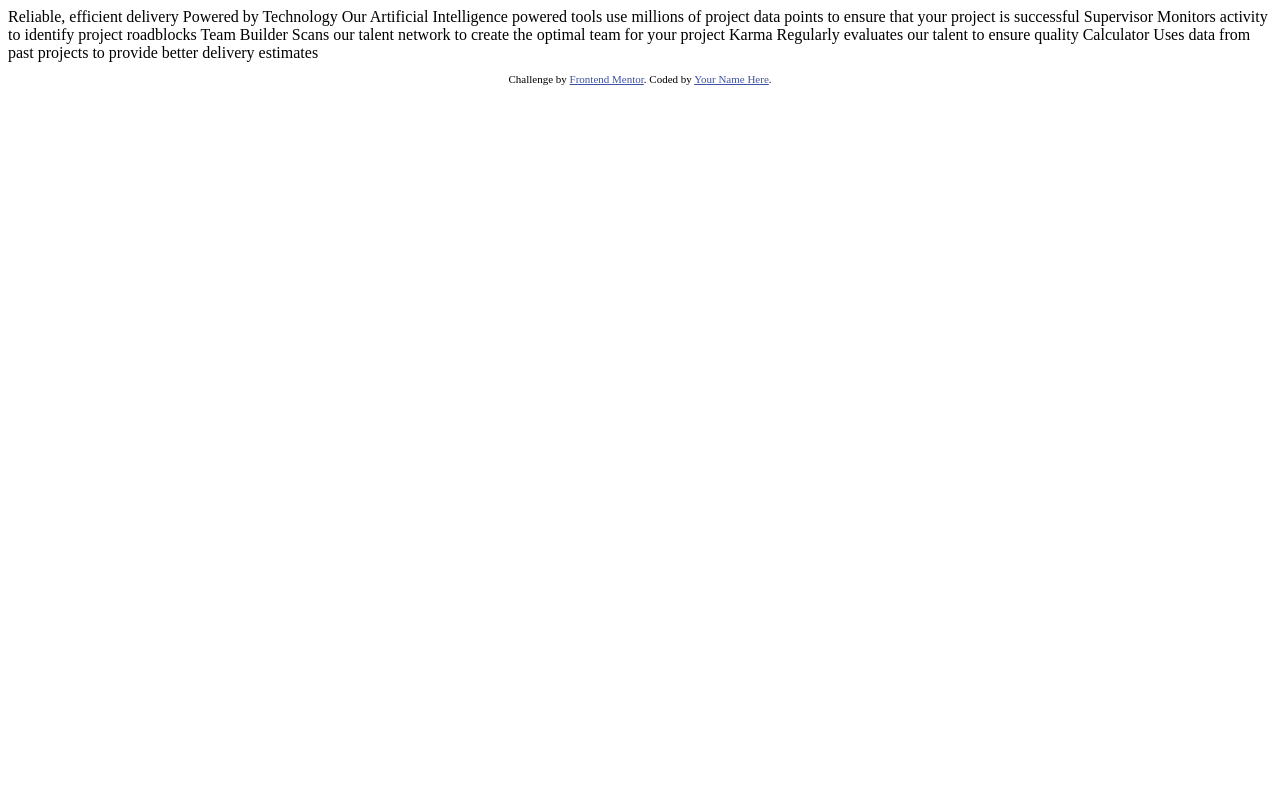
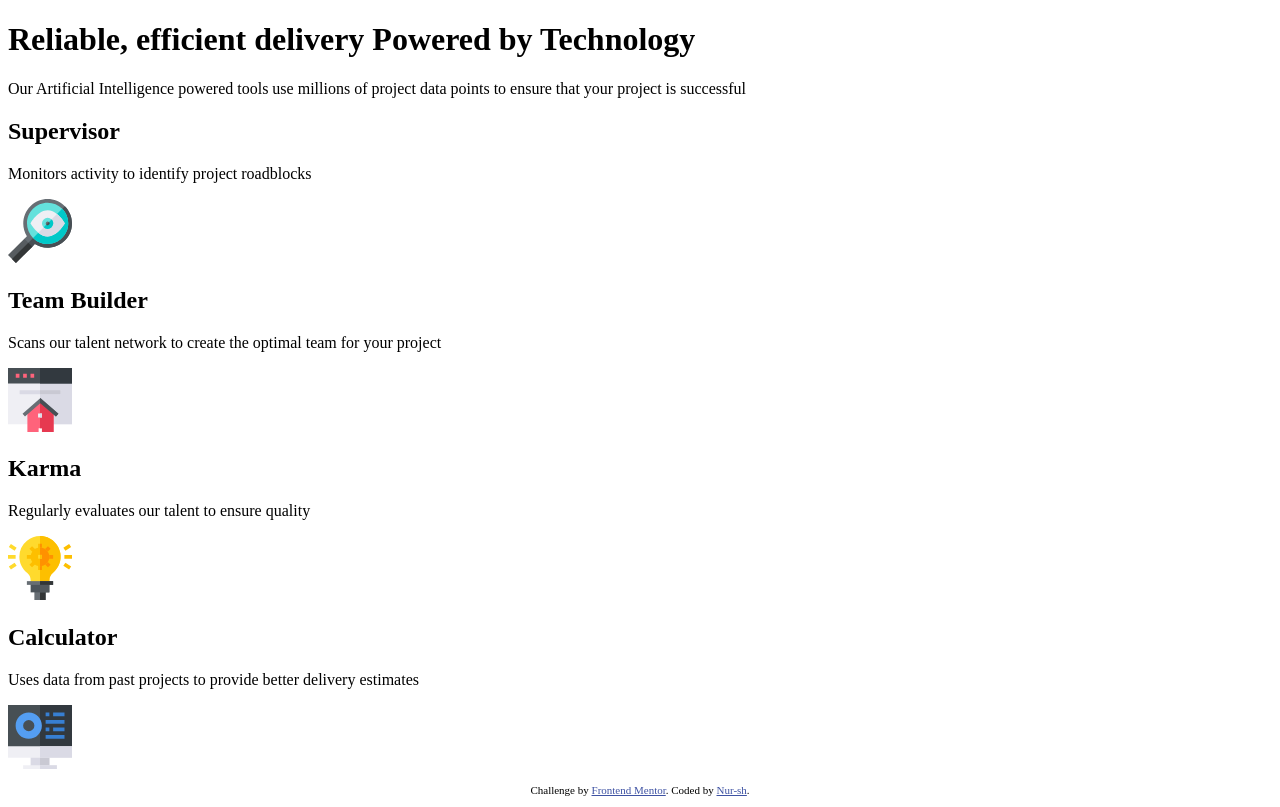
Before and after one commit to nursh/FM-Four-Card-Feature-Section, a plain HTML site: page index.html in a window 1280 px wide. Drawn offline with Linux system fonts and the light colour scheme.

Commit message:
Add markup for content

```diff
--- a/index.html
+++ b/index.html
@@ -1,8 +1,10 @@
 <!DOCTYPE html>
 <html lang="en">
+
 <head>
   <meta charset="UTF-8">
-  <meta name="viewport" content="width=device-width, initial-scale=1.0"> <!-- displays site properly based on user's device -->
+  <meta name="viewport" content="width=device-width, initial-scale=1.0">
+  <!-- displays site properly based on user's device -->
 
   <link rel="icon" type="image/png" sizes="32x32" href="./images/favicon-32x32.png">
   <link rel="stylesheet" href="style.css">
@@ -11,36 +13,65 @@
 
   <!-- Feel free to remove these styles or customise in your own stylesheet 👍 -->
   <style>
-    .attribution { font-size: 11px; text-align: center; }
-    .attribution a { color: hsl(228, 45%, 44%); }
+    .attribution {
+      font-size: 11px;
+      text-align: center;
+    }
+
+    .attribution a {
+      color: hsl(228, 45%, 44%);
+    }
   </style>
 </head>
+
 <body>
 
-  Reliable, efficient delivery
-  Powered by Technology
+  <main>
 
-  Our Artificial Intelligence powered tools use millions of project data points
-  to ensure that your project is successful
+    <h1>
+      Reliable, efficient delivery
+      <span>Powered by Technology</span>
+    </h1>
 
-  Supervisor
-  Monitors activity to identify project roadblocks
+    <p>
+      Our Artificial Intelligence powered tools use millions of project data points
+      to ensure that your project is successful
+    </p>
 
-  Team Builder
-  Scans our talent network to create the optimal team for your project
+    <article>
+      <h2>Supervisor</h2>
+      <p>Monitors activity to identify project roadblocks</p>
+      <img src="./images/icon-supervisor.svg" alt="Supervisor Avatar">
+    </article>
 
-  Karma
-  Regularly evaluates our talent to ensure quality
 
-  Calculator
-  Uses data from past projects to provide better delivery estimates
+    <article>
+      <h2>Team Builder</h2>
+      <p>Scans our talent network to create the optimal team for your project</p>
+      <img src="./images/icon-team-builder.svg" alt="Team Builder Avatar">
+    </article>
 
+    <article>
+      <h2>Karma</h2>
+      <p>Regularly evaluates our talent to ensure quality</p>
+      <img src="./images/icon-karma.svg" alt="Karma Avatar">
+    </article>
+
+
+    <article>
+      <h2>Calculator</h2>
+      <p>Uses data from past projects to provide better delivery estimates</p>
+      <img src="./images/icon-calculator.svg" alt="Calculator Avatar">
+    </article>
+
+  </main>
 
   <footer>
     <p class="attribution">
       Challenge by <a href="https://www.frontendmentor.io?ref=challenge" target="_blank">Frontend Mentor</a>.
-      Coded by <a href="#">Your Name Here</a>.
+      Coded by <a href="#">Nur-sh</a>.
     </p>
   </footer>
 </body>
+
 </html>
```
